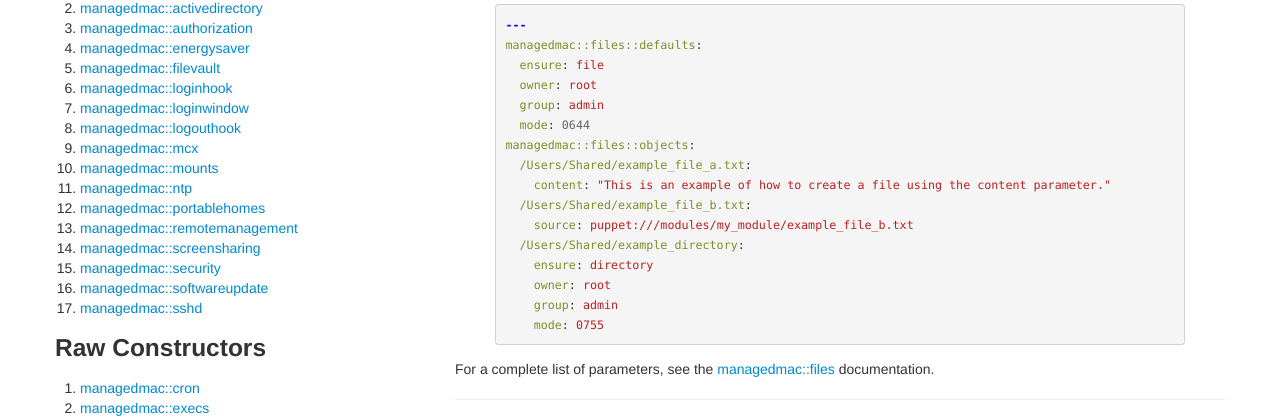
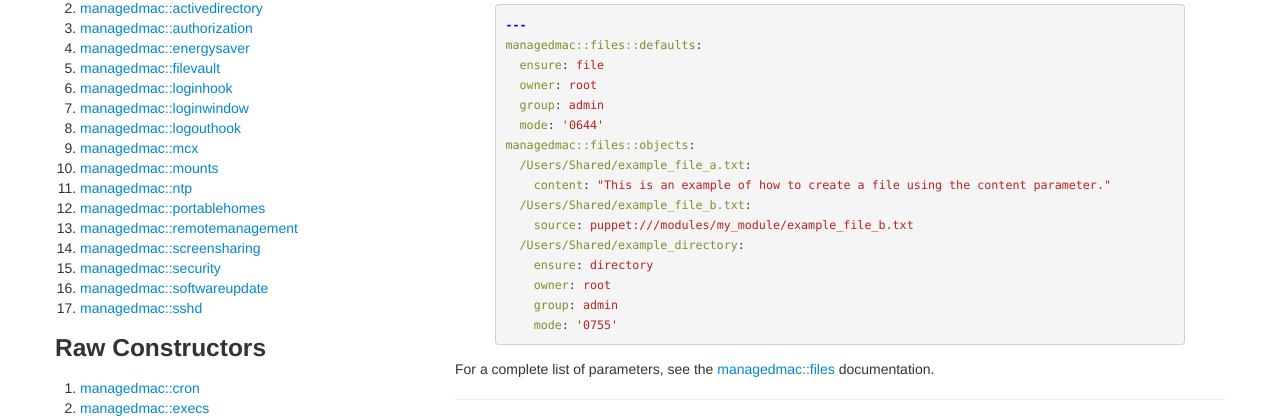
Before and after one commit to dayglojesus/managedmac, a Jekyll site: the page built from classes/index.md, in a window 1280 px wide and 900 px high, scrolled down 8704 px. Shown: the part 142-561 px from the top of the window. Built offline with Jekyll 4.4.1, drawn with Linux system fonts in a browser that asks for light colours; nearby versions of some CDN libraries; library files that are not in the unit come from our copies; Markdown is read by kramdown in place of the engine named in the settings.

```diff
--- a/classes/index.md
+++ b/classes/index.md
@@ -474,7 +474,7 @@ managedmac::files::defaults:
   ensure: file
   owner: root
   group: admin
-  mode: 0644
+  mode: '0644'
 managedmac::files::objects:
   /Users/Shared/example_file_a.txt:
     content: "This is an example of how to create a file using the content parameter."
@@ -484,7 +484,7 @@ managedmac::files::objects:
     ensure: directory
     owner: root
     group: admin
-    mode: 0755
+    mode: '0755'
 {% endhighlight %}
 
 For a complete list of parameters, see the [managedmac::files](https://github.com/dayglojesus/managedmac/blob/master/manifests/files.pp) documentation.
```
